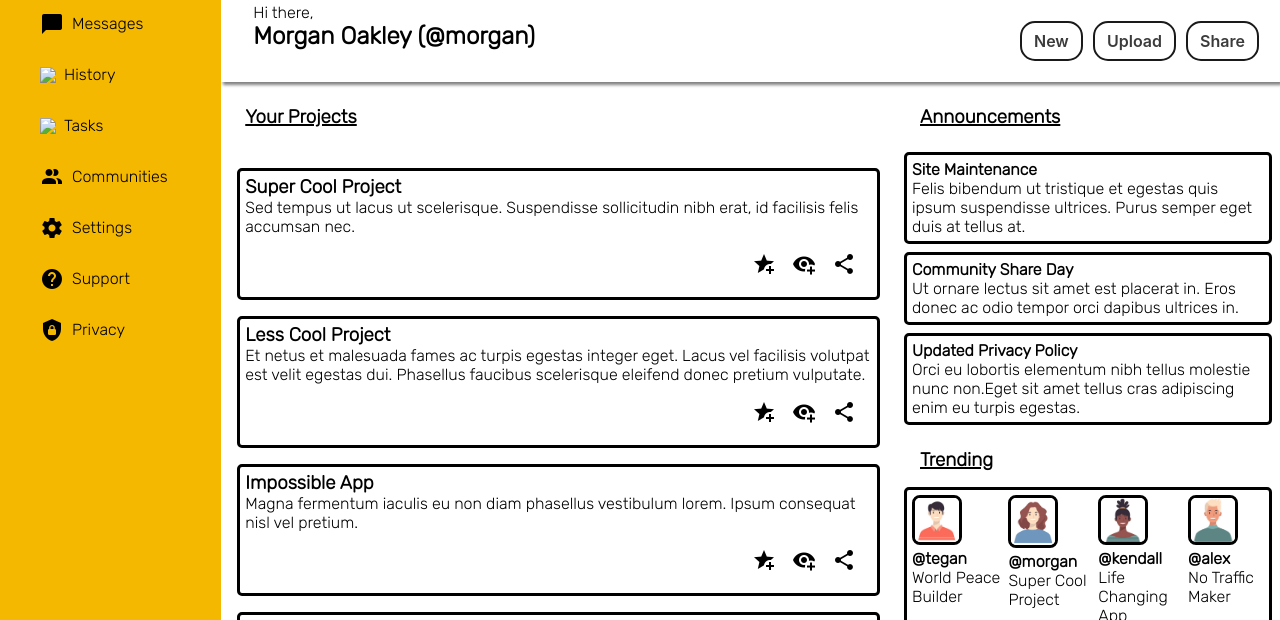
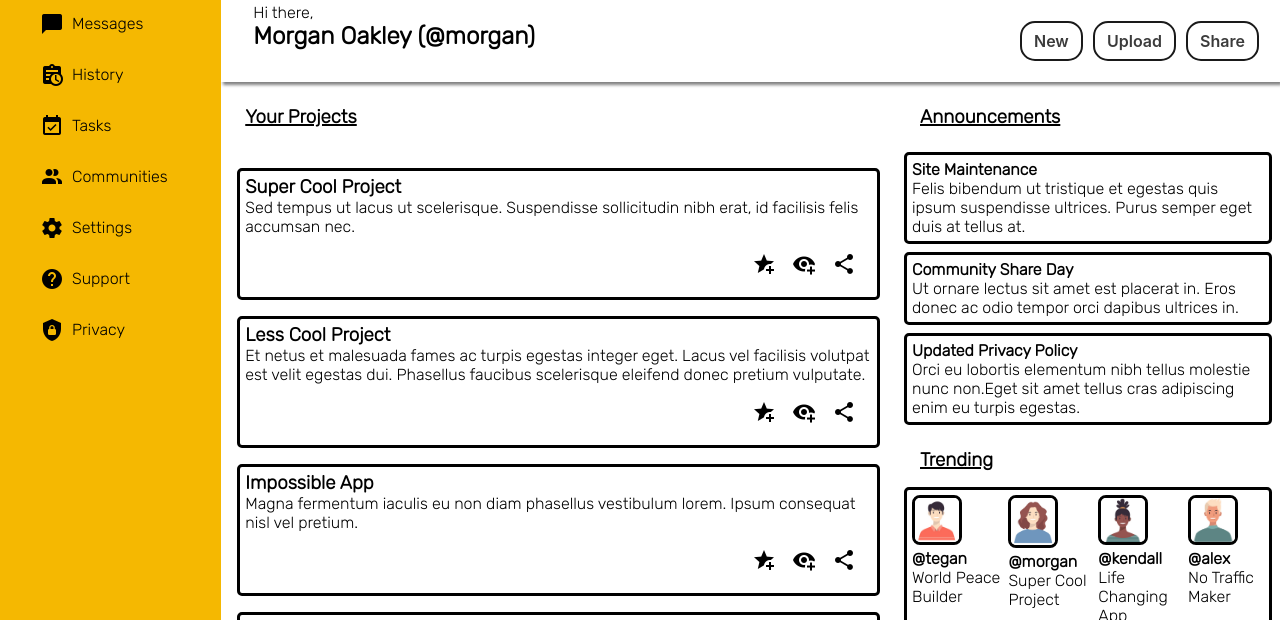
Before and after one commit to DataMoshing/admin-dashboard, a plain HTML site: page index.html in a window 1280 px wide. Shown: the part 180-800 px from the top of the page. Drawn offline with Linux system fonts and the light colour scheme; the site is published under a folder, as on GitHub Pages, so addresses that start at the root find nothing.

Commit message:
Fixed file path

```diff
--- a/index.html
+++ b/index.html
@@ -46,10 +46,10 @@
             <li><img src="./img/message.png">
                 <p>Messages</p>
             </li>
-            <li><img src="/img/clipboard-text-clock.png">
+            <li><img src="./img/clipboard-text-clock.png">
                 <p>History</p>
             </li>
-            <li><img src="/img/calendar-check.png">
+            <li><img src="./img/calendar-check.png">
                 <p>Tasks</p>
             </li>
             <li><img src="./img/account-multiple.png">
```
